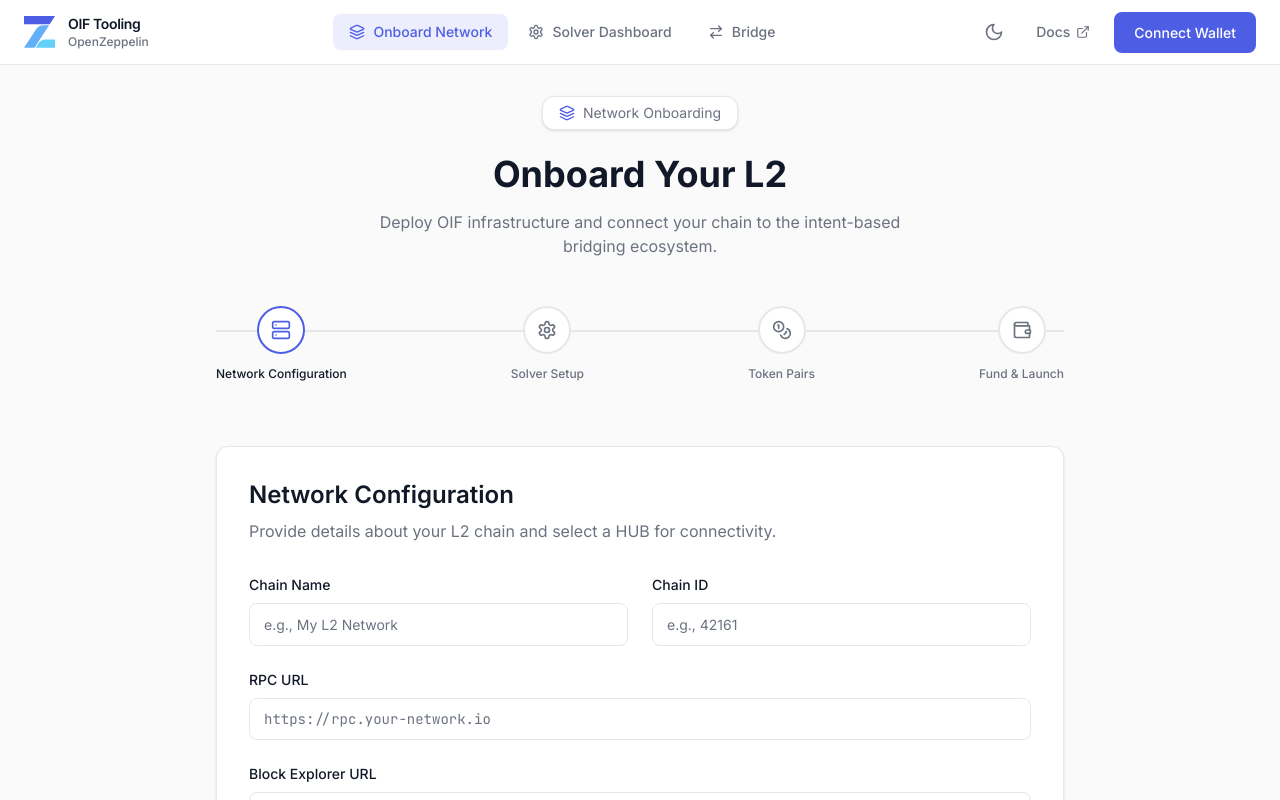
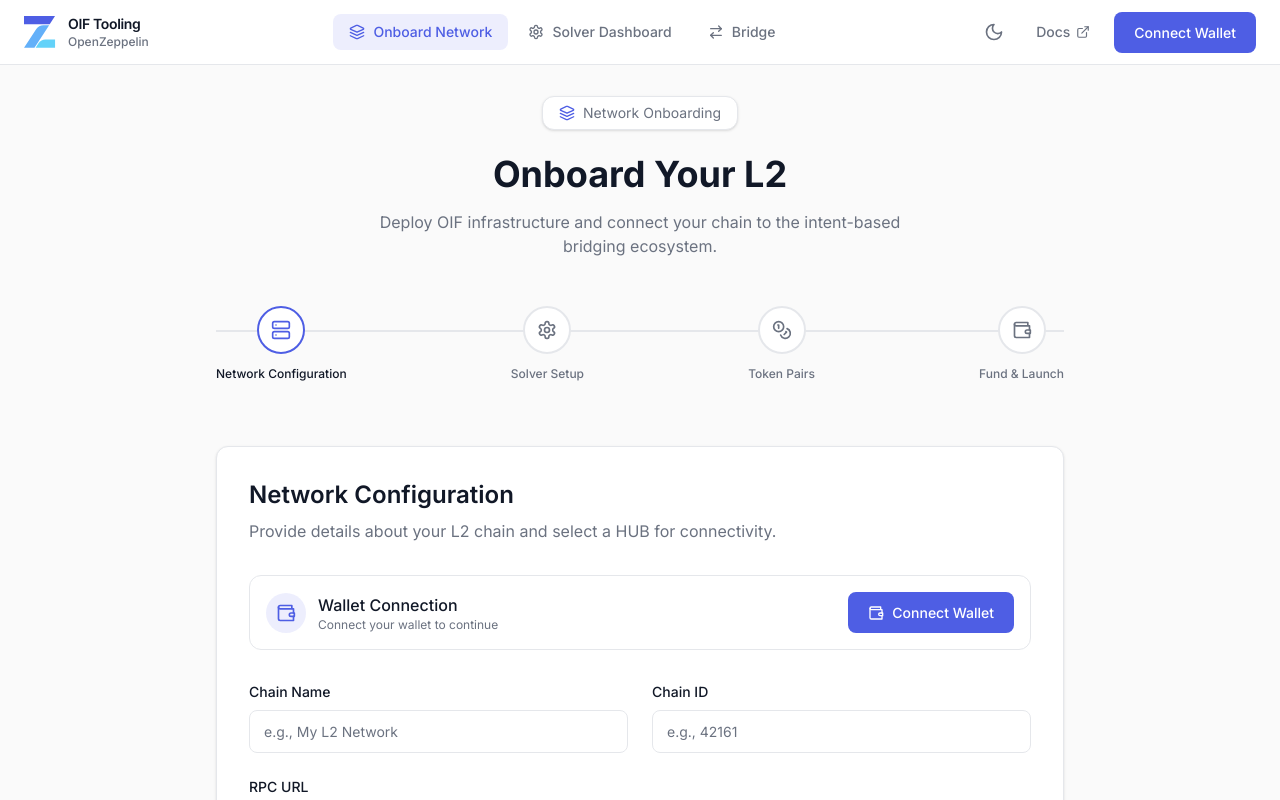
Before and after one commit to pepebndc/oif-l2-onboarding-playground, a React (Vite) app: page /onboarding in a window 1280 px wide. Shown: the top 800 px of the page. Built offline with nearby package versions, Linux system fonts and the light colour scheme.

Commit message:
connect wallet

```diff
--- a/src/pages/NewNetworkOnboarding.jsx
+++ b/src/pages/NewNetworkOnboarding.jsx
@@ -171,8 +171,21 @@
     tokens: 0,
   })
 
+  // Wallet connection state
+  const [walletConnecting, setWalletConnecting] = useState(false)
+  const [walletAddress, setWalletAddress] = useState(null)
+
   const handleInputChange = (e) => {
     setFormData({ ...formData, [e.target.name]: e.target.value })
+  }
+
+  // Connect wallet handler
+  const connectWallet = () => {
+    setWalletConnecting(true)
+    setTimeout(() => {
+      setWalletAddress('0x1234567890abcdef1234567890abcdef12345678')
+      setWalletConnecting(false)
+    }, 1000)
   }
 
   // Email handlers
@@ -434,6 +447,58 @@
             <div className="animate-fade-in">
               <h2 className="text-2xl font-semibold mb-2" style={{ color: 'var(--oz-text)' }}>Network Configuration</h2>
               <p style={{ color: 'var(--oz-text-muted)' }} className="mb-8">Provide details about your L2 chain and select a HUB for connectivity.</p>
+
+              {/* Wallet Connection */}
+              <div className="p-4 rounded-xl mb-8" style={{ background: 'var(--oz-surface)', border: '1px solid var(--oz-border)' }}>
+                <div className="flex items-center justify-between">
+                  <div className="flex items-center gap-3">
+                    <div className="w-10 h-10 rounded-full flex items-center justify-center" style={{ background: 'var(--oz-blue-light)' }}>
+                      <Wallet className="w-5 h-5" style={{ color: 'var(--oz-blue)' }} />
+                    </div>
+                    <div>
+                      <div className="font-medium" style={{ color: 'var(--oz-text)' }}>Wallet Connection</div>
+                      <div className="text-xs" style={{ color: 'var(--oz-text-muted)' }}>
+                        {walletAddress ? 'Connected' : 'Connect your wallet to continue'}
+                      </div>
+                    </div>
+                  </div>
+
+                  {walletAddress ? (
+                    <div className="flex items-center gap-3">
+                      <div className="flex items-center gap-2 px-3 py-2 rounded-lg" style={{ background: 'var(--oz-bg)', border: '1px solid var(--oz-border)' }}>
+                        <div className="w-2 h-2 rounded-full bg-emerald-500" />
+                        <code className="text-sm font-mono" style={{ color: 'var(--oz-text)' }}>
+                          {walletAddress.slice(0, 6)}...{walletAddress.slice(-4)}
+                        </code>
+                      </div>
+                      <button
+                        onClick={() => setWalletAddress(null)}
+                        className="p-2 rounded-lg hover:bg-black/5 dark:hover:bg-white/5 transition-colors"
+                      >
+                        <X className="w-4 h-4" style={{ color: 'var(--oz-text-muted)' }} />
+                      </button>
+                    </div>
+                  ) : (
+                    <button
+                      onClick={connectWallet}
+                      disabled={walletConnecting}
+                      className="oz-btn-primary px-4 py-2 flex items-center gap-2 disabled:opacity-50"
+                    >
+                      {walletConnecting ? (
+                        <>
+                          <Loader2 className="w-4 h-4 animate-spin" />
+                          Connecting...
+                        </>
+                      ) : (
+                        <>
+                          <Wallet className="w-4 h-4" />
+                          Connect Wallet
+                        </>
+                      )}
+                    </button>
+                  )}
+                </div>
+              </div>
 
               <div className="space-y-6">
                 <div className="grid md:grid-cols-2 gap-6">
@@ -1323,14 +1388,15 @@
               >
                 Back
               </button>
+              {currentStep !== 4 && (
                 <button
                   onClick={() => setCurrentStep(Math.min(4, currentStep + 1))}
-                disabled={currentStep === 4}
-                className="oz-btn-primary flex items-center gap-2 disabled:opacity-50 disabled:cursor-not-allowed"
+                  className="oz-btn-primary flex items-center gap-2"
                 >
                   Continue
                   <ChevronRight className="w-4 h-4" />
                 </button>
+              )}
             </div>
           )}
         </div>
```
Lines whose indentation alone changed are shown as unchanged.
